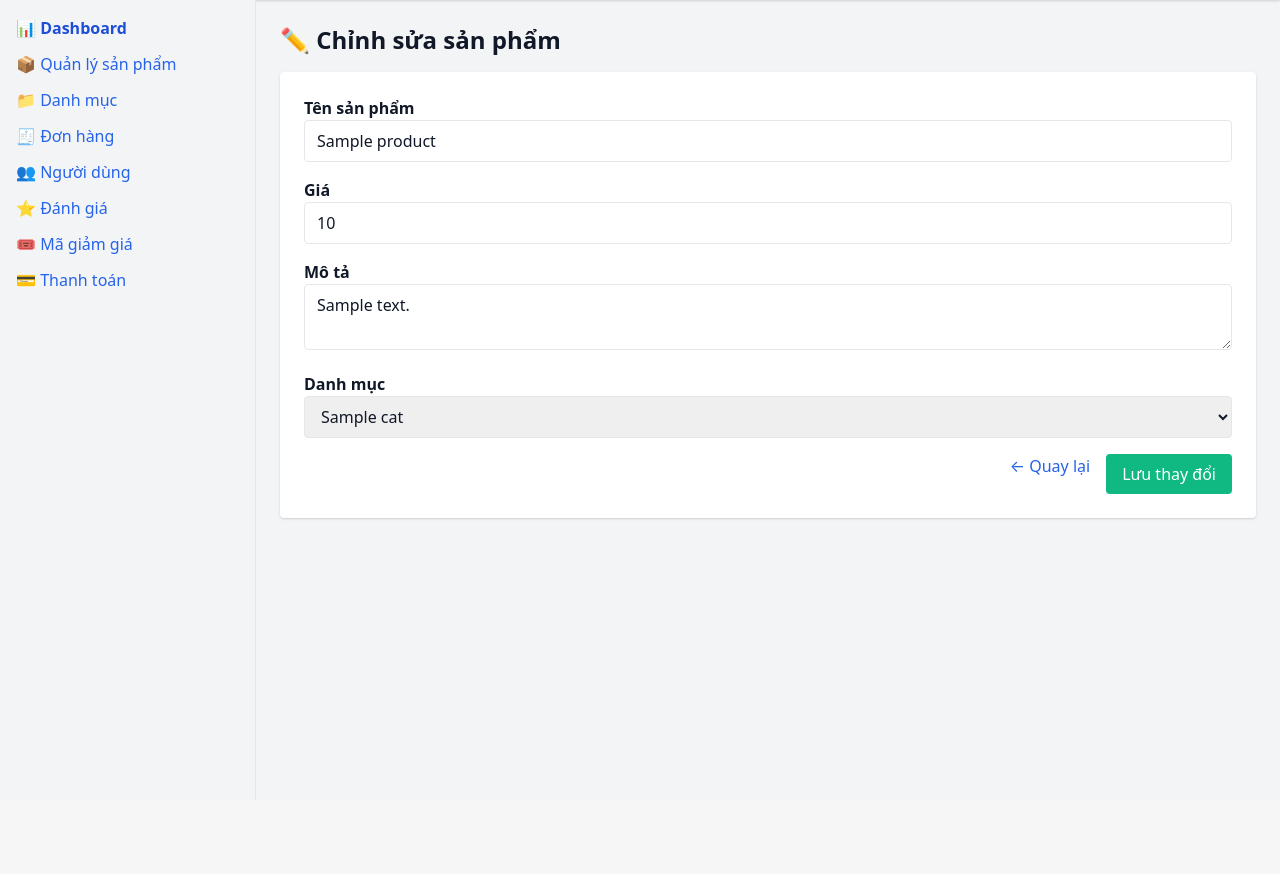
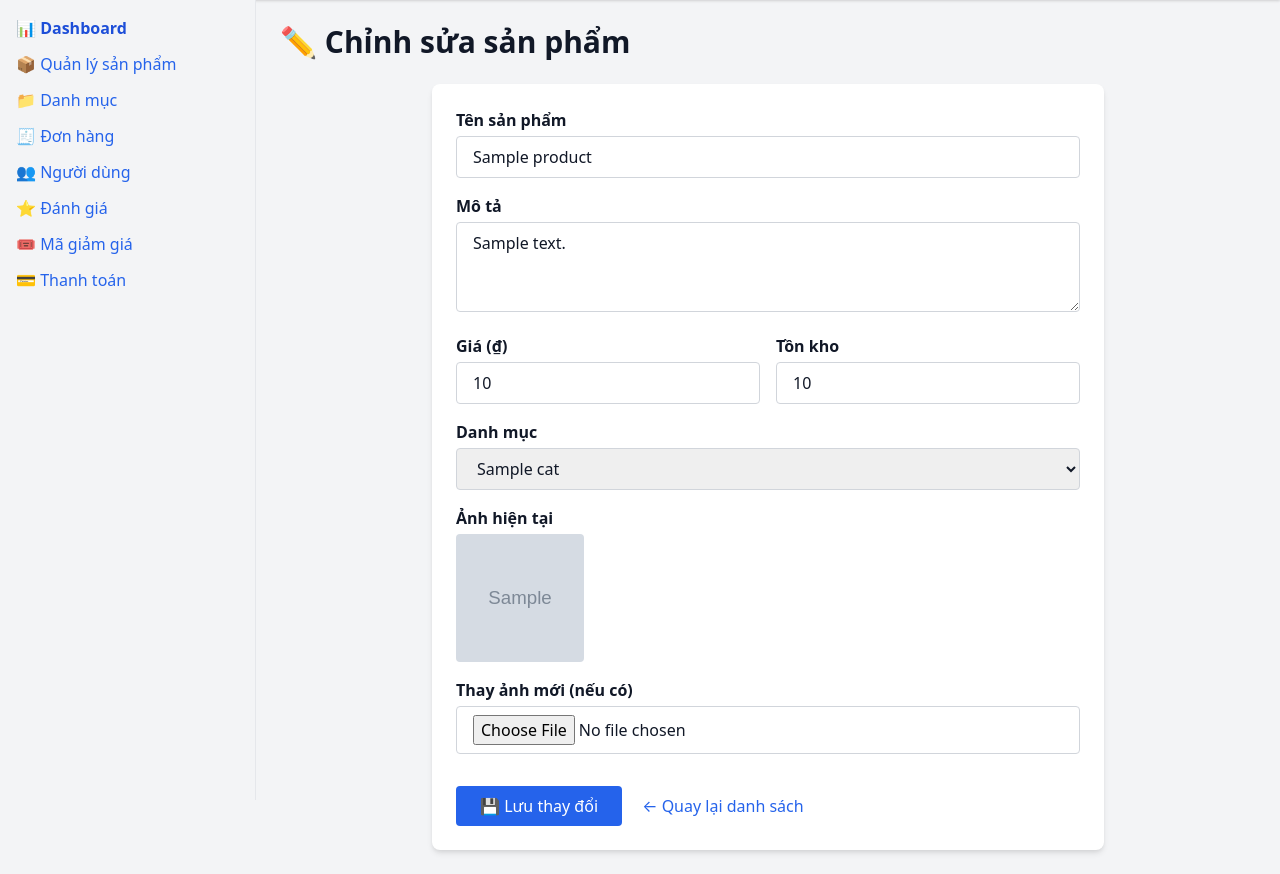
Before and after one commit to truongthuanr/StoreManagement, a FastAPI app: template templates/admin/product_edit.html in a window 1280 px wide. Shown: the part 64-938 px from the top of the page. Before the commit the page ends 864 px from the top, so only its background shows below. Run offline with FastAPI, Linux system fonts and the light colour scheme; the template is opened without the code that fills it: most values are stand-ins (such as "Sample title", 1, 10 or a date in 2020); grey boxes marked "Sample" are stand-in pictures; some libraries are stand-ins or nearby versions.

Commit message:
edit product

```diff
--- a/templates/admin/product_edit.html
+++ b/templates/admin/product_edit.html
@@ -1,29 +1,38 @@
-{% extends "admin_base.html" %}
-
-{% block title %}Chỉnh sửa sản phẩm{% endblock %}
+{% extends "admin/admin_base.html" %}
 
 {% block content %}
-  <h1 class="text-2xl font-bold mb-4">✏️ Chỉnh sửa sản phẩm</h1>
+<h1 class="text-3xl font-bold mb-6">✏️ Chỉnh sửa sản phẩm</h1>
 
-  <form method="post" action="/admin/products/{{ product.id }}/edit" class="space-y-4 bg-white p-6 rounded shadow">
+<div class="max-w-2xl mx-auto bg-white p-6 rounded-lg shadow-md">
+    <form method="post" action="/admin/products/edit/{{ product.id }}" enctype="multipart/form-data" class="space-y-4">
         <div>
-      <label class="block font-semibold">Tên sản phẩm</label>
-      <input type="text" name="name" value="{{ product.name }}" class="w-full border rounded px-3 py-2" required>
+            <label class="block font-semibold mb-1">Tên sản phẩm</label>
+            <input type="text" name="name" value="{{ product.name }}" required
+                   class="w-full border border-gray-300 rounded px-4 py-2">
         </div>
 
         <div>
-      <label class="block font-semibold">Giá</label>
-      <input type="number" name="price" value="{{ product.price }}" step="0.01" class="w-full border rounded px-3 py-2" required>
+            <label class="block font-semibold mb-1">Mô tả</label>
+            <textarea name="description" rows="3"
+                      class="w-full border border-gray-300 rounded px-4 py-2">{{ product.description }}</textarea>
+        </div>
+
+        <div class="flex space-x-4">
+            <div class="flex-1">
+                <label class="block font-semibold mb-1">Giá (₫)</label>
+                <input type="number" name="price" step="1000" min="0" value="{{ product.price }}" required
+                       class="w-full border border-gray-300 rounded px-4 py-2">
+            </div>
+            <div class="flex-1">
+                <label class="block font-semibold mb-1">Tồn kho</label>
+                <input type="number" name="stock" min="0" value="{{ product.stock }}" required
+                       class="w-full border border-gray-300 rounded px-4 py-2">
+            </div>
         </div>
 
         <div>
-      <label class="block font-semibold">Mô tả</label>
-      <textarea name="description" class="w-full border rounded px-3 py-2">{{ product.description }}</textarea>
-    </div>
-
-    <div>
-      <label class="block font-semibold">Danh mục</label>
-      <select name="category_id" class="w-full border rounded px-3 py-2">
+            <label class="block font-semibold mb-1">Danh mục</label>
+            <select name="category_id" required class="w-full border border-gray-300 rounded px-4 py-2">
                 {% for cat in categories %}
                     <option value="{{ cat.id }}" {% if product.category_id == cat.id %}selected{% endif %}>
                         {{ cat.name }}
@@ -32,9 +41,29 @@
             </select>
         </div>
 
-    <div class="flex justify-end space-x-4">
-      <a href="/admin/products" class="text-blue-600 hover:underline">← Quay lại</a>
-      <button type="submit" class="bg-green-500 text-white px-4 py-2 rounded hover:bg-green-600">Lưu thay đổi</button>
+        <div>
+            <label class="block font-semibold mb-1">Ảnh hiện tại</label>
+            {% if product.image_filename %}
+                <img src="/static/uploads/{{ product.image_filename }}" alt="{{ product.name }}"
+                     class="w-32 h-32 object-cover rounded mb-2">
+            {% else %}
+                <p class="text-gray-500 italic">Chưa có ảnh</p>
+            {% endif %}
+        </div>
+
+        <div>
+            <label class="block font-semibold mb-1">Thay ảnh mới (nếu có)</label>
+            <input type="file" name="image" accept="image/*"
+                   class="w-full border border-gray-300 rounded px-4 py-2">
+        </div>
+
+        <div class="pt-4">
+            <button type="submit"
+                    class="bg-blue-600 text-white px-6 py-2 rounded hover:bg-blue-700 transition">
+                💾 Lưu thay đổi
+            </button>
+            <a href="/admin/products" class="ml-4 text-blue-600 hover:underline">← Quay lại danh sách</a>
         </div>
     </form>
+</div>
 {% endblock %}
```
Also changed, not shown: api/admin.py (+38 -14 lines). Lines whose indentation alone changed are shown as unchanged.
